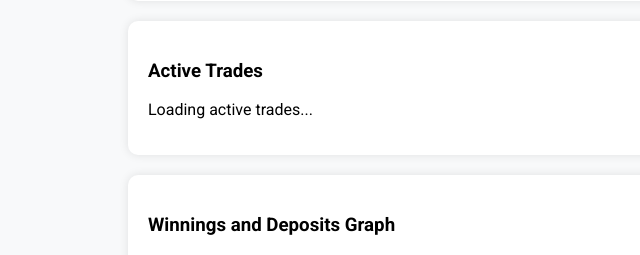
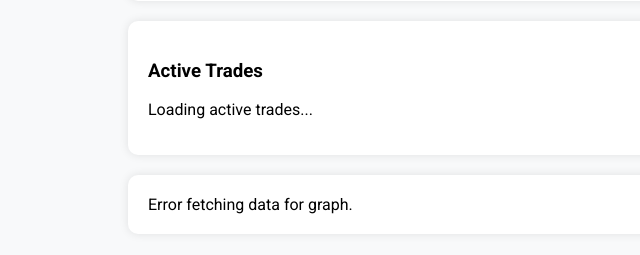
Before and after one commit to daxblog/lucky13-bot, a Flask app: template templates/index.html in a window 1280 px wide. Shown: the part 416-671 px from the top of the page, without its empty margins (0-640 px from the left). Run offline with Flask 3, Linux system fonts and the light colour scheme; the template is opened without the code that fills it, so the values that code supplies are empty; some libraries are stand-ins or nearby versions.

Commit message:
Update index.html

```diff
--- a/templates/index.html
+++ b/templates/index.html
@@ -89,7 +89,7 @@
 
 <script src="https://cdnjs.cloudflare.com/ajax/libs/socket.io/4.0.0/socket.io.min.js"></script>
 <script>
-    const socket = io.connect("https://lucky13-bot-8b1fa5884ddc.herokuapp.com/");
+    const socket = io.connect(window.location.origin);  // Gebruik dynamische verbinding
 
     // Functie om botstatus te updaten via socket.io
     function updateBotStatus(isRunning) {
@@ -132,11 +132,14 @@
             fetch("/api/settings").then(res => res.json())  // Ophalen van de instellingen voor stortingen (als voorbeeld)
         ])
         .then(([winningsData, settings]) => {
-            const winnings = winningsData.winnings;
-            const deposits = settings.stop_loss_percentage * 100;  // Gebruik instellingen als een voorbeeld voor stortingen
+            const winnings = winningsData.winnings || 0;
+            const deposits = settings.stop_loss_percentage * 100 || 0;  // Gebruik instellingen als een voorbeeld voor stortingen
             updateChart(winnings, deposits);
         })
-        .catch(error => console.error("Error fetching graph data:", error));
+        .catch(error => {
+            console.error("Error fetching graph data:", error);
+            document.getElementById("winningsChart").parentElement.innerHTML = "Error fetching data for graph.";
+        });
     }
 
     // Functie om de grafiek bij te werken
@@ -167,6 +170,9 @@
     // Initialiseer de grafiek bij het laden van de pagina
     updateGraph();
 
+    // Periodieke grafiek update elke 30 seconden
+    setInterval(updateGraph, 30000);
+
 </script>
 
 </body>
```
